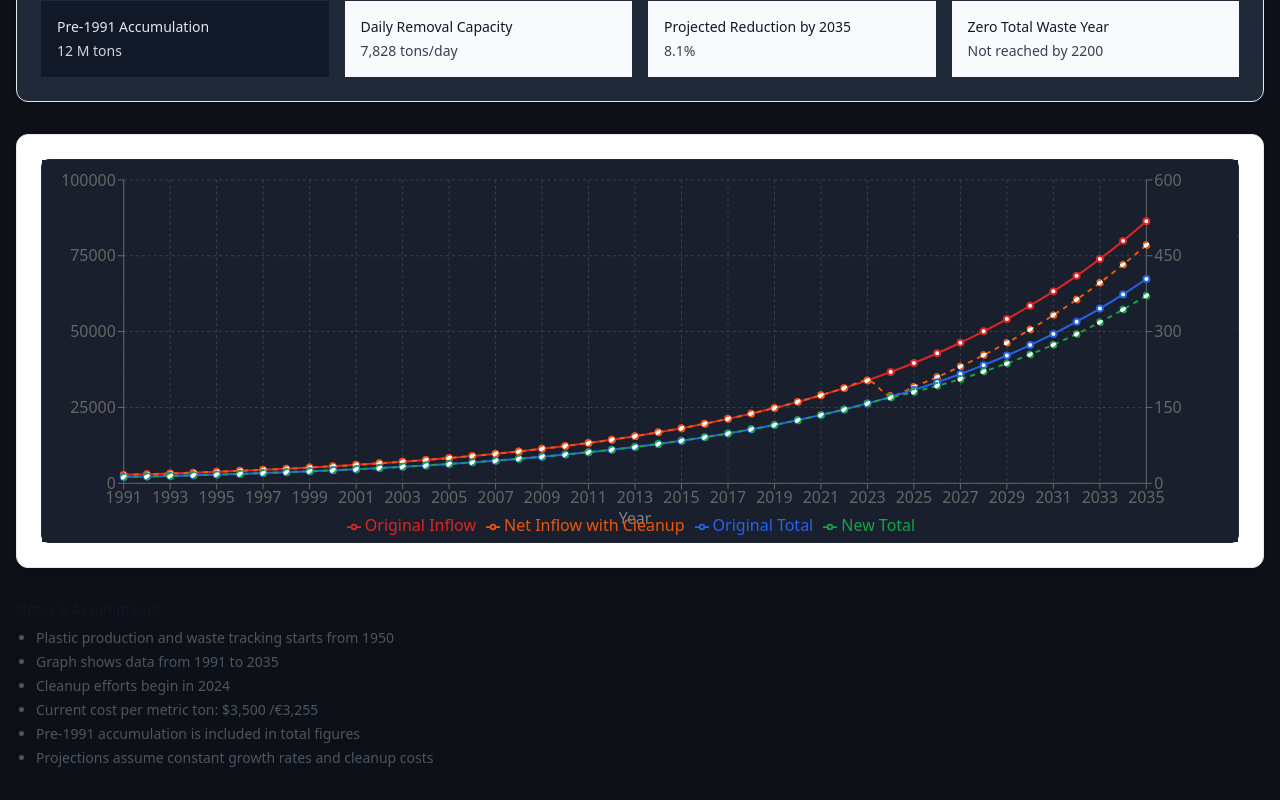
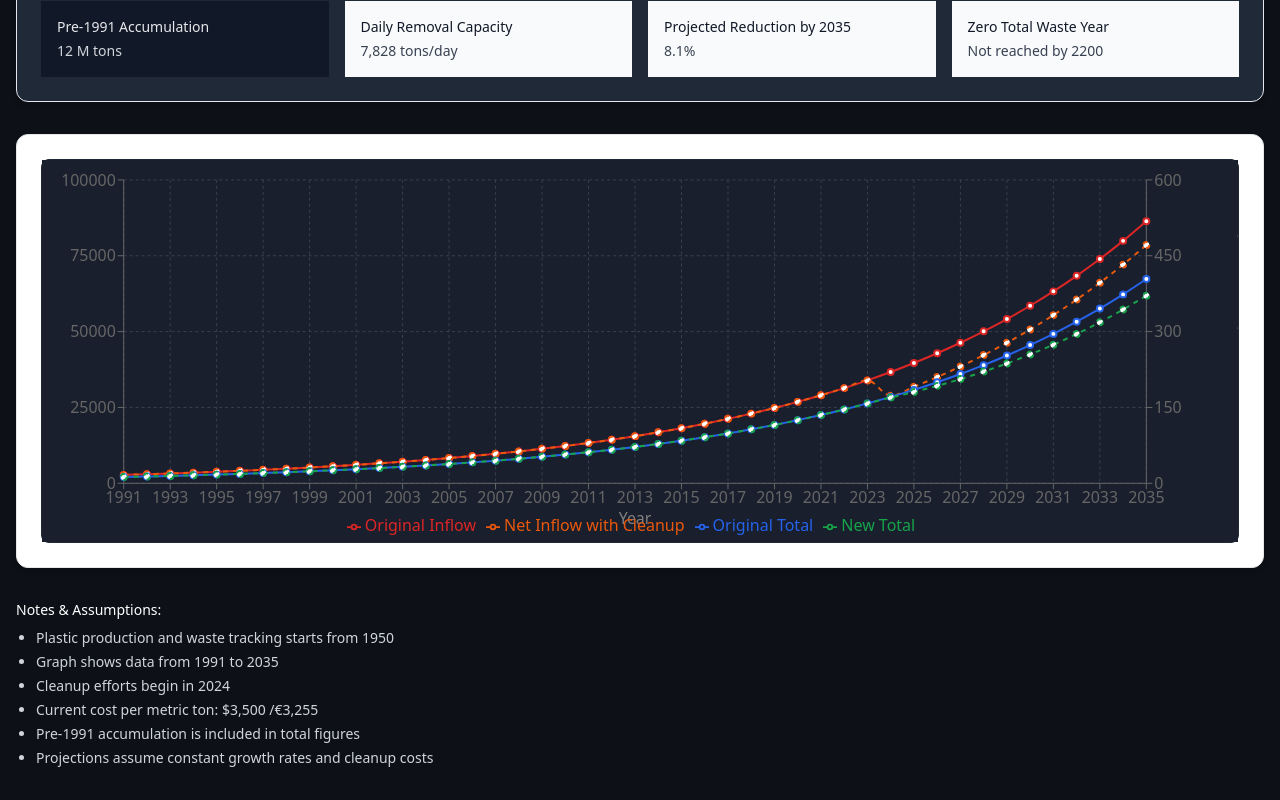
Before and after one commit to subashc2023/ocean-cleanup-simulator, a Next.js app: page / in a window 1280 px wide. Shown: the part 356-1156 px from the top of the page. Built offline with nearby package versions, Linux system fonts and the light colour scheme; no server answers.

Commit message:
Update CleanupSimulator.tsx

```diff
--- a/src/components/CleanupSimulator.tsx
+++ b/src/components/CleanupSimulator.tsx
@@ -498,8 +498,8 @@ const calculateZeroYear = (latestData: DataPoint | undefined): number | null =>
         </CardContent>
       </Card>
 
-      <div className="text-sm text-gray-600 space-y-2">
-        <h3 className="font-medium text-gray-900">Notes & Assumptions:</h3>
+      <div className="text-sm text-gray-300 space-y-2">
+        <h3 className="font-medium text-white">Notes & Assumptions:</h3>
         <ul className="list-disc pl-5 space-y-1">
           <li>Plastic production and waste tracking starts from {PRODUCTION_START_YEAR}</li>
           <li>Graph shows data from {startYear} to {endYear}</li>
```
